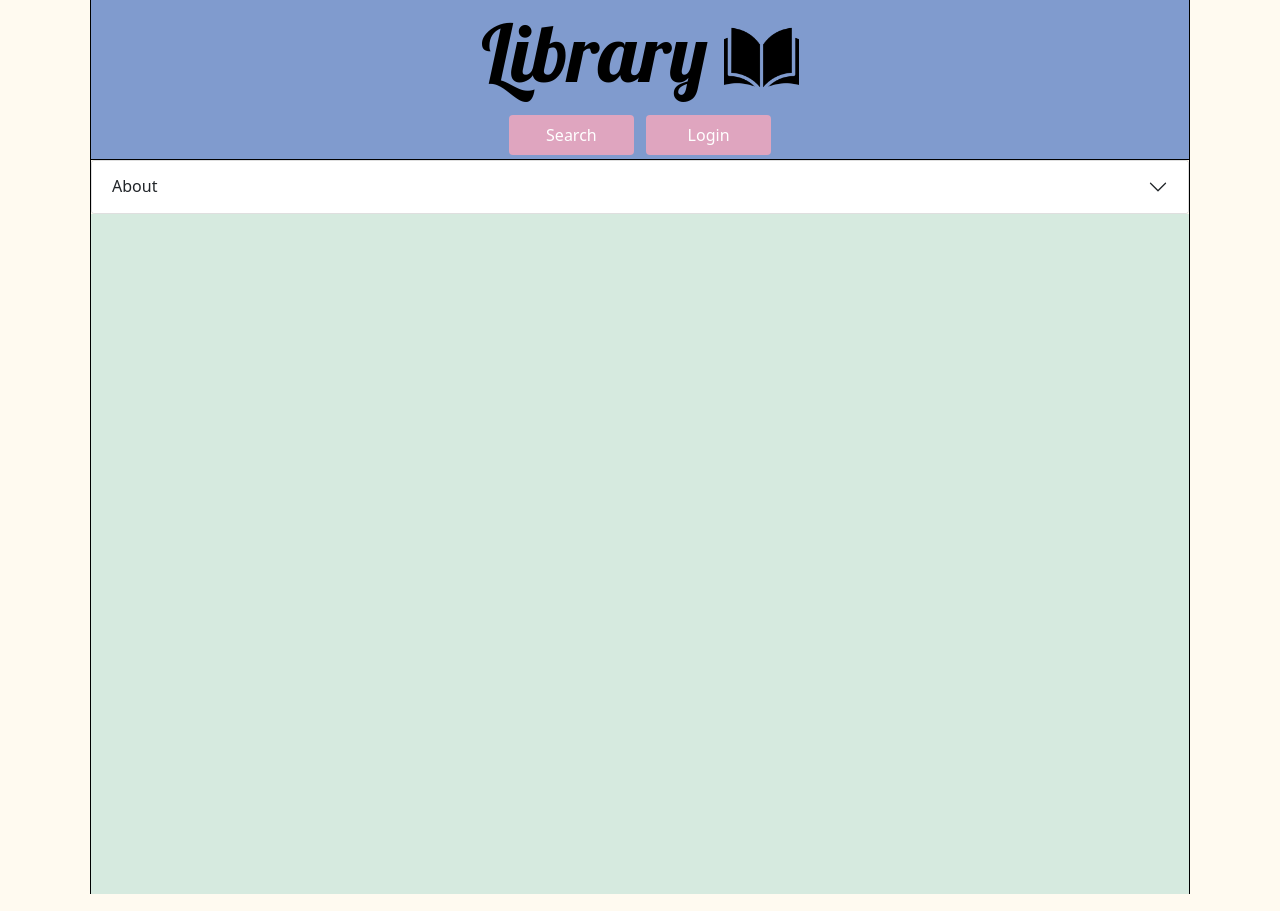
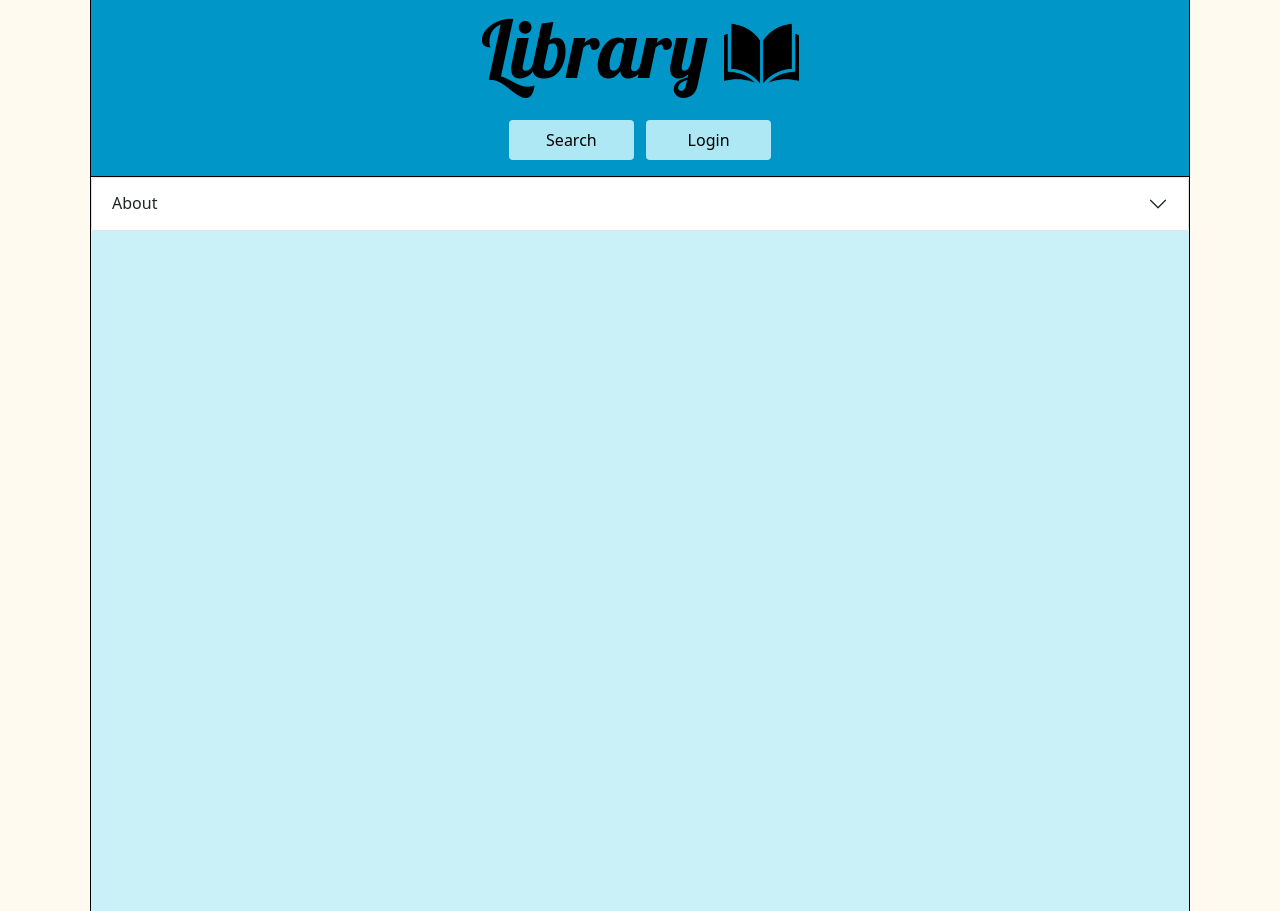
Before and after one commit to ggroshansii/js-firebase-library-app, a website: page public/index.html in a window 1280 px wide. Drawn offline with nearby package versions, Linux system fonts and the light colour scheme; some packages are replaced by stand-ins of ours.

Commit message:
changed color scheme; reployed to firebase hosting

```diff
--- a/public/style.css
+++ b/public/style.css
@@ -21,7 +21,8 @@ body {
     min-height: 20vh;
     position: relative;
     border-bottom: 1px solid black;
-    background-color: #809BCE;
+    background-color: #0096c7;
+
 }
 
 .main-heading-container {
@@ -58,7 +59,7 @@ body {
     min-height: 85vh;
     padding: 2rem;
     gap: 1.5rem;
-    background-color: #D6EADF;
+    background-color: #caf0f8;
 }
 
 
@@ -106,7 +107,6 @@ body {
     margin: auto;
     position: relative;
     border-radius: 10px;
-    transition: all 2s;
 }
 
 .book-item-container:hover {
@@ -174,31 +174,33 @@ body {
 }
 
 nav {
-    margin: auto;
+    margin: 1rem auto;
 }
 
 .google-login-btn {
  height: 40px;
  width: 125px;
  margin-left: 0.25rem;
- background-color: #DFA5BF;
+ background-color: #ade8f4;
  border: none;
+ color: black;
 }
 
 .google-login-btn:hover {
-    background-color: #D996B4;
+    background-color: #ade8f4;
 }
 
 .search-books-collapse-btn {
     height: 40px;
     width: 125px;
     margin-right: 0.25rem;
-    background-color: #DFA5BF;
+    background-color: #ade8f4;
     border: none;
+    color: black;
 }
 
 .search-books-collapse-btn:hover {
-    background-color: #D996B4;
+    background-color: #ade8f4;
 }
 
 
@@ -222,10 +224,10 @@ nav {
     height: 40px;
     width: 125px;
     margin-left: 0.25rem;
-    background-color: #DFA5BF;
+    background-color: #0077b6;
     border: none;
    }
 
    .search-btn:hover {
-       background-color: #D996B4;
+       background-color: #0077b6;
    }
```
Also changed, not shown: 1 other file.
